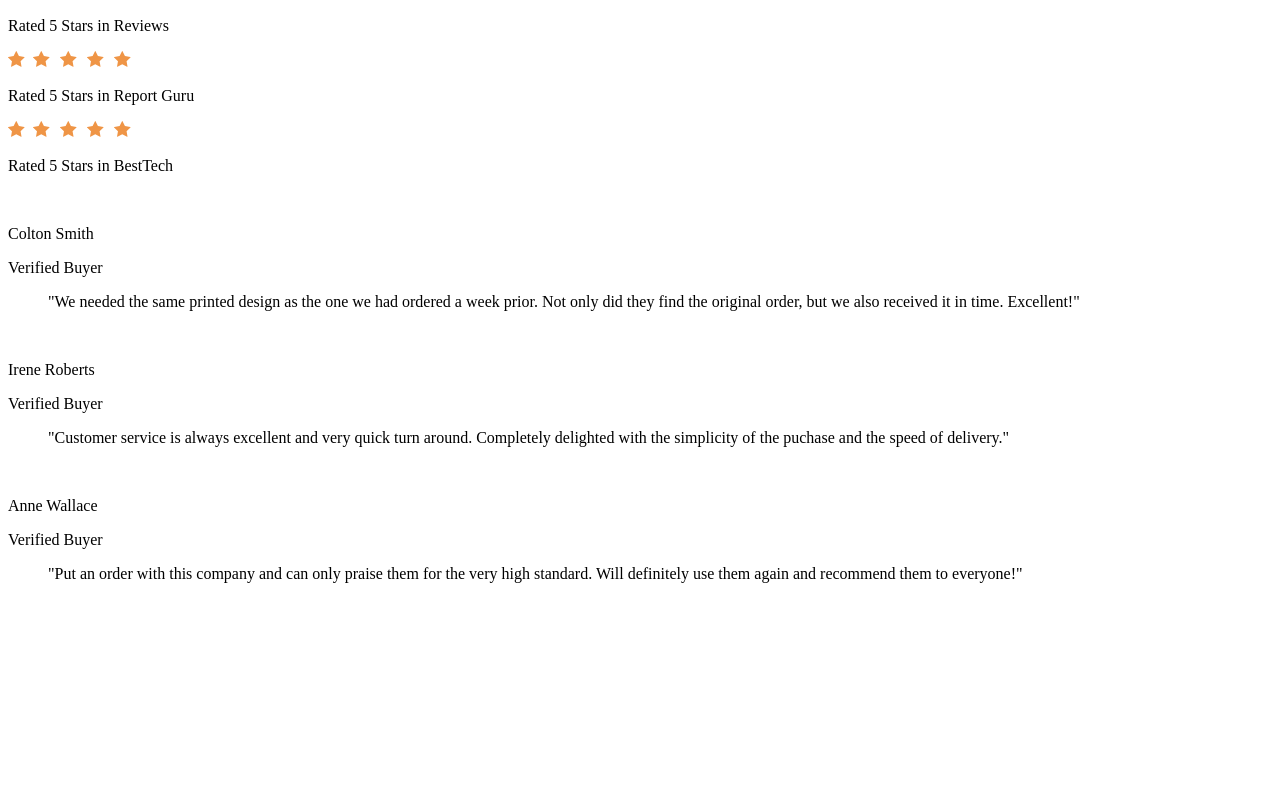
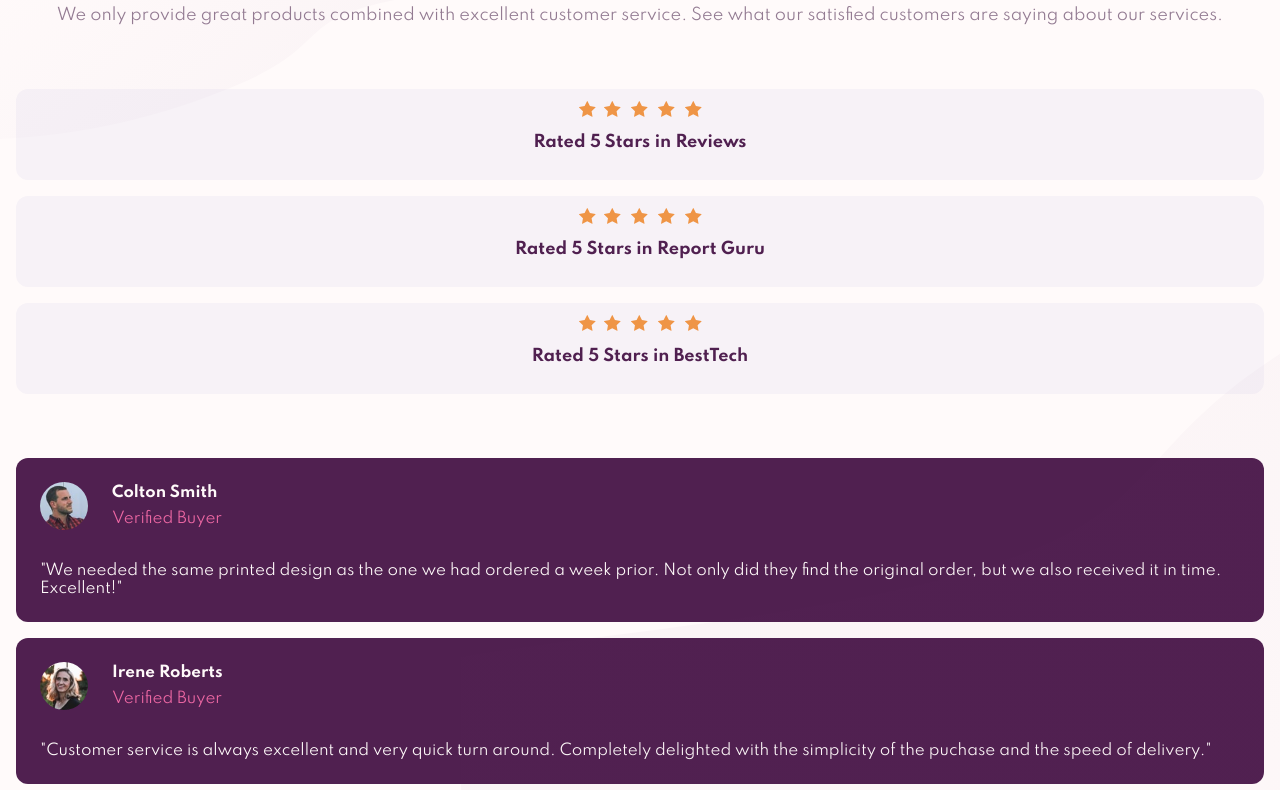
Before and after one commit to domKirs/Social-proof-section, a plain HTML site: page index.html in a window 1280 px wide. Shown: the part 133-923 px from the top of the page. Before the commit the page ends 800 px from the top, so only its background shows below. Drawn offline with Linux system fonts and the light colour scheme.

Commit message:
added scss rules; small change to html

```diff
--- a/css/main.scss
+++ b/css/main.scss
@@ -0,0 +1,128 @@
+$pink-soft: hsl(333, 80%, 67%);
+$magenta-dark: hsl(300, 43%, 22%);
+$magenta-dark-grayish: hsl(303, 10%, 53%);
+$magenta-light-grayish: hsl(300, 24%, 96%);
+$white-snow: hsl(0, 100%, 99%);
+
+@import url('https://fonts.googleapis.com/css2?family=Spartan:wght@400;500;700&display=swap');
+
+*,
+*::before,
+*::after {
+  box-sizing: border-box;
+}
+
+body {
+  margin: 0;
+  position: relative;
+  font-family: 'Spartan', sans-serif;
+  background-color: $white-snow;
+}
+
+%pseudo-bg {
+  content: "";
+  display: block;
+  position: absolute;
+  right: 0;
+  left: 0;
+  background-size: 64% 100%;
+  background-repeat: no-repeat;
+}
+
+body::before {
+  @extend %pseudo-bg;
+  top: 0;
+  height: 34vh;
+  background-image: url("../images/bg-pattern-top-mobile.svg");
+}
+
+body::after {
+  @extend %pseudo-bg;
+  bottom: 0;
+  height: 84vh;
+  background-image: url("../images/bg-pattern-bottom-mobile.svg");
+  background-position: right;
+}
+
+main {
+  padding: 80px 16px;
+}
+
+h1 {
+  color: $magenta-dark;
+  text-align: center;
+  margin-top: 0;
+}
+
+h1 + p {
+  color: $magenta-dark-grayish;
+  text-align: center;
+}
+
+main > section {
+  margin: 64px 0;
+}
+
+section > section {
+  display: flex;
+  flex-flow: column nowrap;
+  align-items: center;
+  background-color: $magenta-light-grayish;
+  padding: 12px;
+  border-radius: 12px;
+}
+
+section > section:not(:last-of-type) {
+  margin-bottom: 16px;
+}
+
+section > p {
+  color: $magenta-dark;
+  font-weight: 700;
+}
+
+article {
+  background-color: $magenta-dark;
+  padding: 24px;
+  border-radius: 12px;
+  font-size: 15px;
+}
+
+article:not(:last-of-type) {
+  margin-bottom: 16px;
+}
+
+article > header {
+  display: flex;
+  margin: 0 0 32px;
+}
+
+article > header > img {
+  border-radius: 50%;
+  width: 48px;
+  height: 48px;
+  margin: 0 24px 0 0;
+}
+
+article > header > div {
+  display: flex;
+  flex-flow: column nowrap;
+  justify-content: center;
+}
+
+article > header > div > p:first-of-type {
+  color: $white-snow;
+  font-weight: 700;
+  margin: 0 0 8px;
+}
+
+article > header > div > p:last-of-type {
+  color: $pink-soft;
+  font-weight: 400;
+  margin: 0;
+}
+
+article > blockquote {
+  color: $white-snow;
+  margin: 0;
+}
--- a/index.html
+++ b/index.html
@@ -46,9 +46,11 @@
     </section>
     <article>
       <header>
-        <img src="" alt="">
+        <img src="images/image-colton.jpg" alt="Profile picture of Colton Smith">
+        <div>
           <p>Colton Smith</p>
           <p>Verified Buyer</p>
+        </div>
       </header>
       <blockquote>
         "We needed the same printed design as the one we had ordered a week prior.
@@ -58,9 +60,11 @@
     </article>
     <article>
       <header>
-        <img src="" alt="">
+        <img src="images/image-irene.jpg" alt="Profile picture of Irene Roberts">
+        <div>
           <p>Irene Roberts</p>
           <p>Verified Buyer</p>
+        </div>
       </header>
       <blockquote>
         "Customer service is always excellent and very quick turn around.
@@ -69,9 +73,11 @@
     </article>
     <article>
       <header>
-        <img src="" alt="">
+        <img src="images/image-anne.jpg" alt="Profile picture of Anne Wallace">
+        <div>
           <p>Anne Wallace</p>
           <p>Verified Buyer</p>
+        </div>
       </header>
       <blockquote>
         "Put an order with this company and can only praise them for the very high standard.
```
Also changed, not shown: css/main.css, 1 other file. Lines whose indentation alone changed are shown as unchanged.
